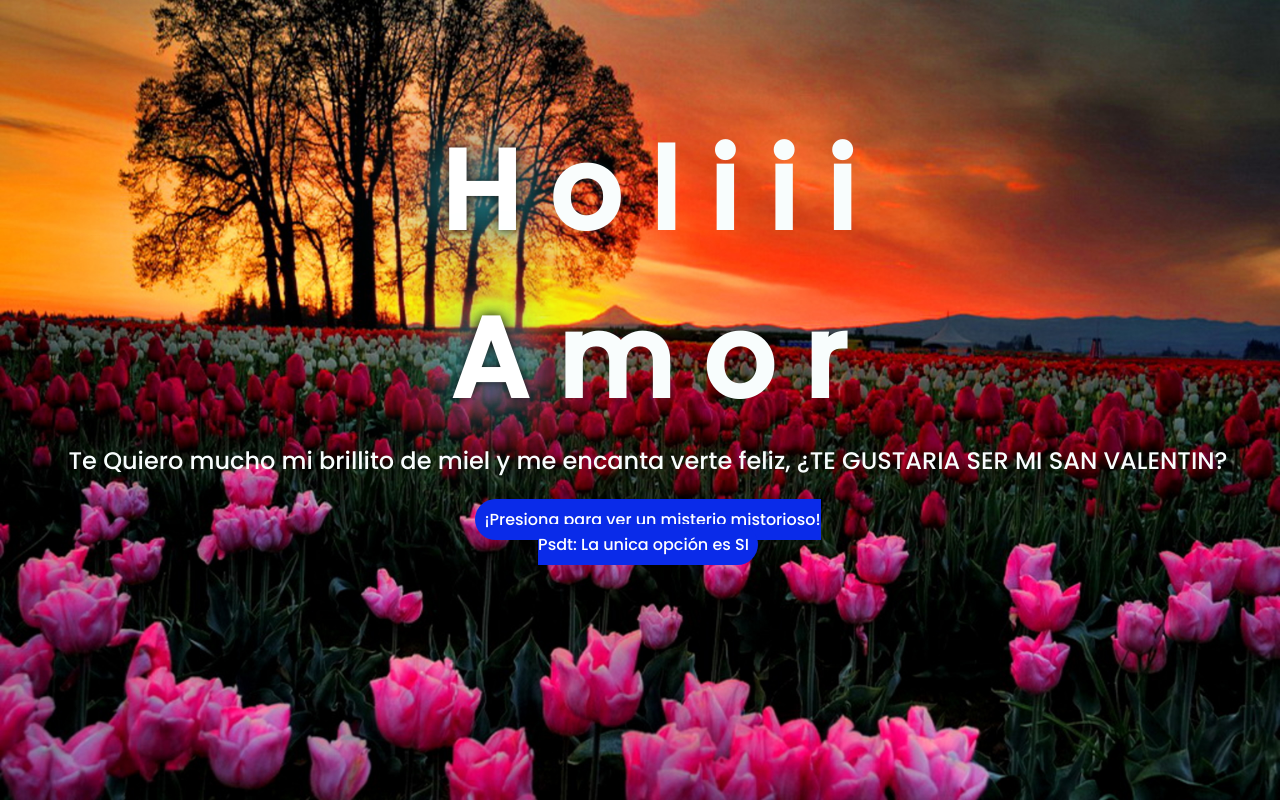
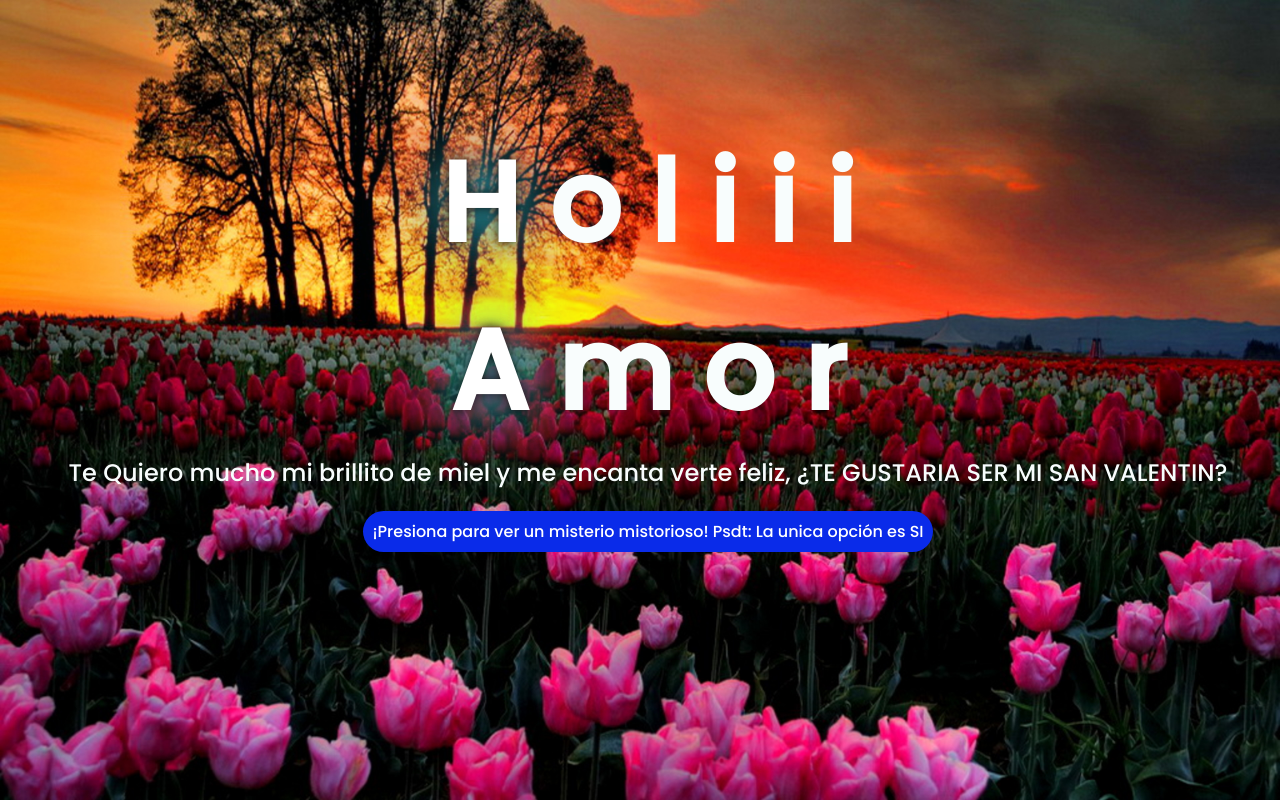
Before and after one commit to Ysebax27/San-Valent-n, a plain HTML site: page index.html in a window 1280 px wide. Drawn offline with Linux system fonts and the light colour scheme.

Commit message:
Update index.html
quitar boton adicional

```diff
--- a/index.html
+++ b/index.html
@@ -31,7 +31,7 @@
     </div>
     <div class="button">
         <button class="botones">
-            <a href="flower.html" style="color: #fff;">¡Presiona para ver un misterio mistorioso! <br> Psdt: La unica opción es SI </a>
+            <a href="flower.html" style="color: #fff;">¡Presiona para ver un misterio mistorioso!  Psdt: La unica opción es SI </a>
         </button>
     </div>
 
```
